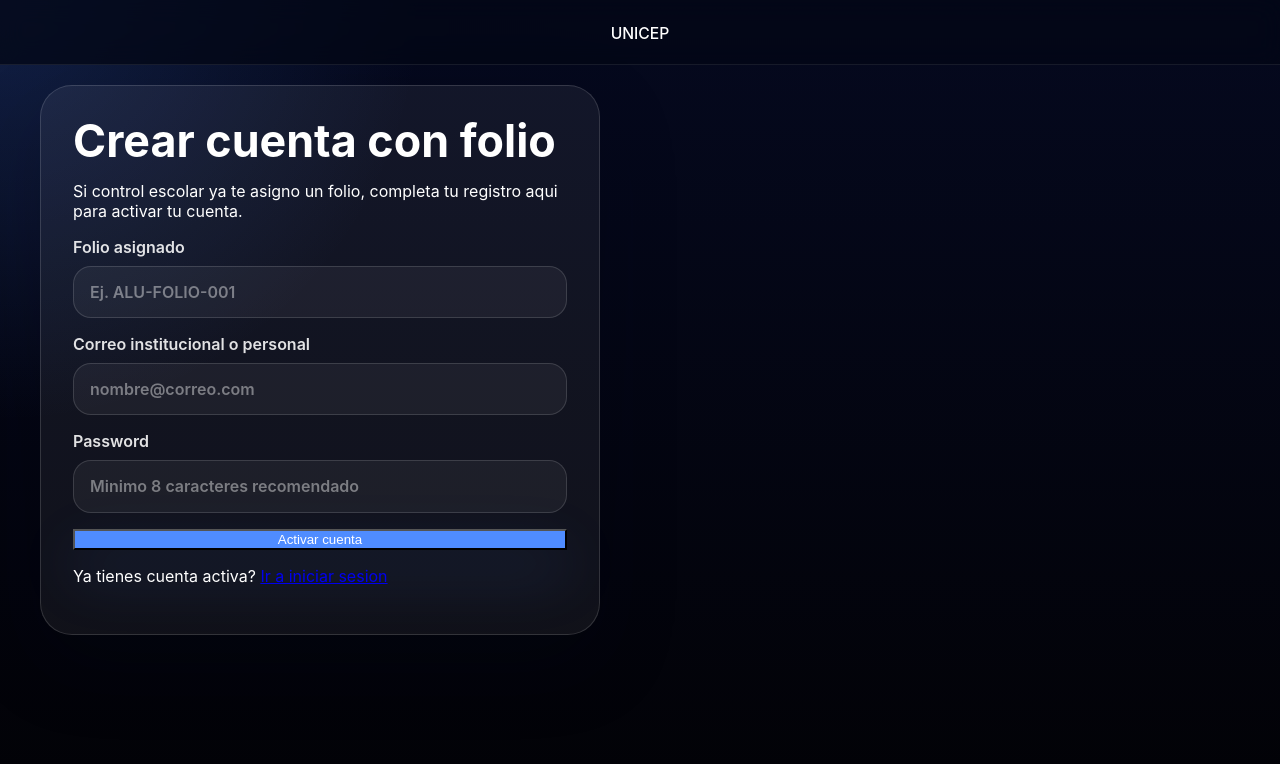
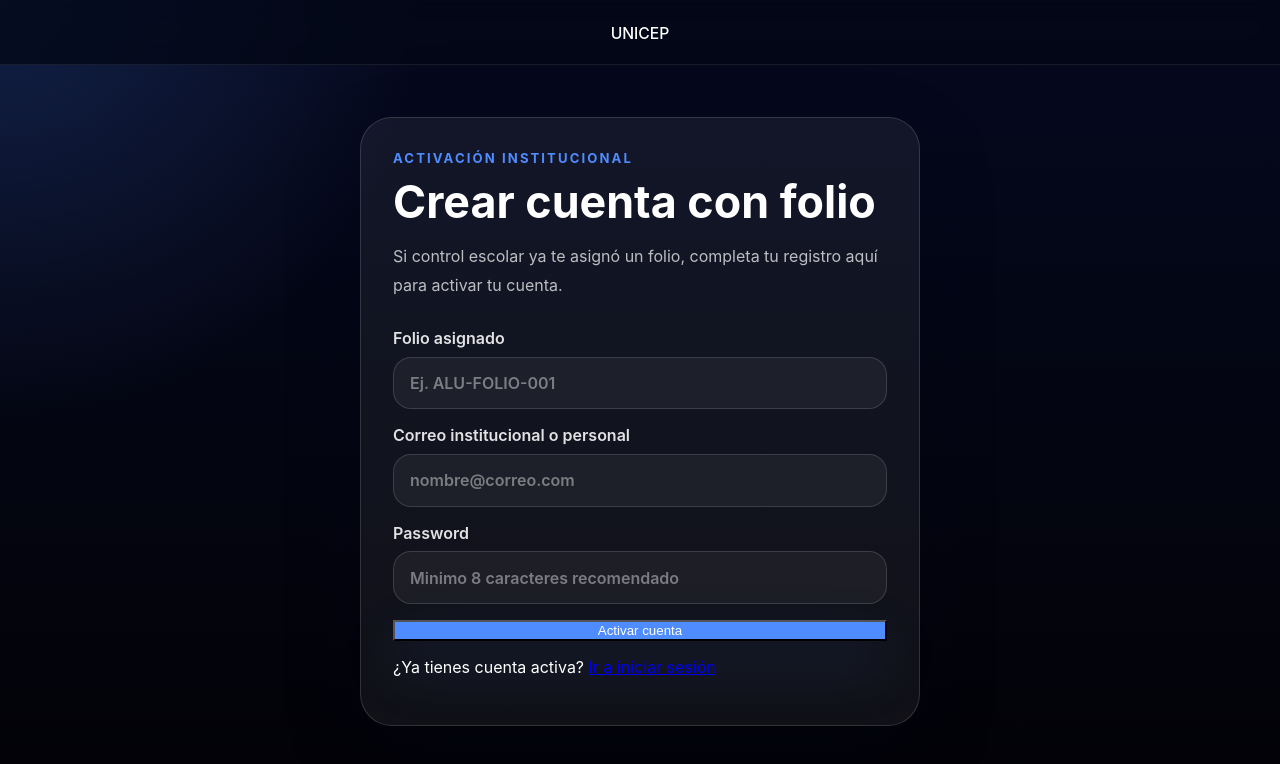
Before and after one commit to FunnyGame12/UNICEP, a React (Vite) app in the folder frontend/: page /registro-folio in a window 1280 px wide. Shown: the top 764 px of the page. Built offline with nearby package versions, Linux system fonts and the light colour scheme; no server answers.

Commit message:
Corregir estilos del registro

```diff
--- a/frontend/src/pages/RegistroFolioPage.jsx
+++ b/frontend/src/pages/RegistroFolioPage.jsx
@@ -38,10 +38,12 @@ export default function RegistroFolioPage() {
   }
 
   return (
-    <section className="card auth-card">
+    <section className="auth-shell">
+      <article className="auth-card">
+        <p className="auth-eyebrow">Activación institucional</p>
         <h2>Crear cuenta con folio</h2>
-      <p>
-        Si control escolar ya te asigno un folio, completa tu registro aqui para activar tu cuenta.
+        <p className="auth-intro">
+          Si control escolar ya te asignó un folio, completa tu registro aquí para activar tu cuenta.
         </p>
 
         <form className="form-grid" onSubmit={handleSubmit}>
@@ -93,8 +95,9 @@ export default function RegistroFolioPage() {
         </form>
 
         <p>
-        Ya tienes cuenta activa? <Link to="/login">Ir a iniciar sesion</Link>
+          ¿Ya tienes cuenta activa? <Link to="/login">Ir a iniciar sesión</Link>
         </p>
+      </article>
     </section>
   );
 }
```
Lines whose indentation alone changed are shown as unchanged.
